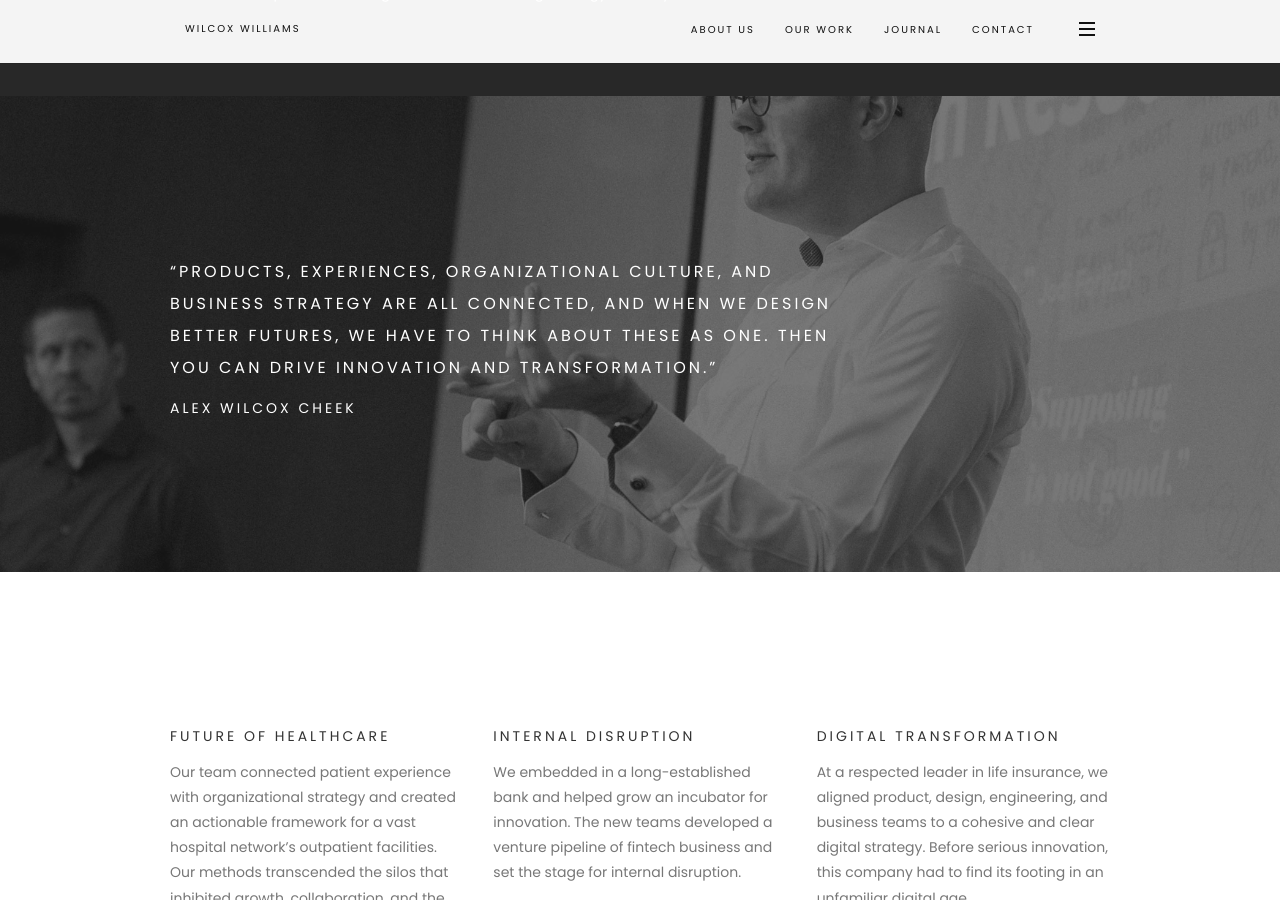
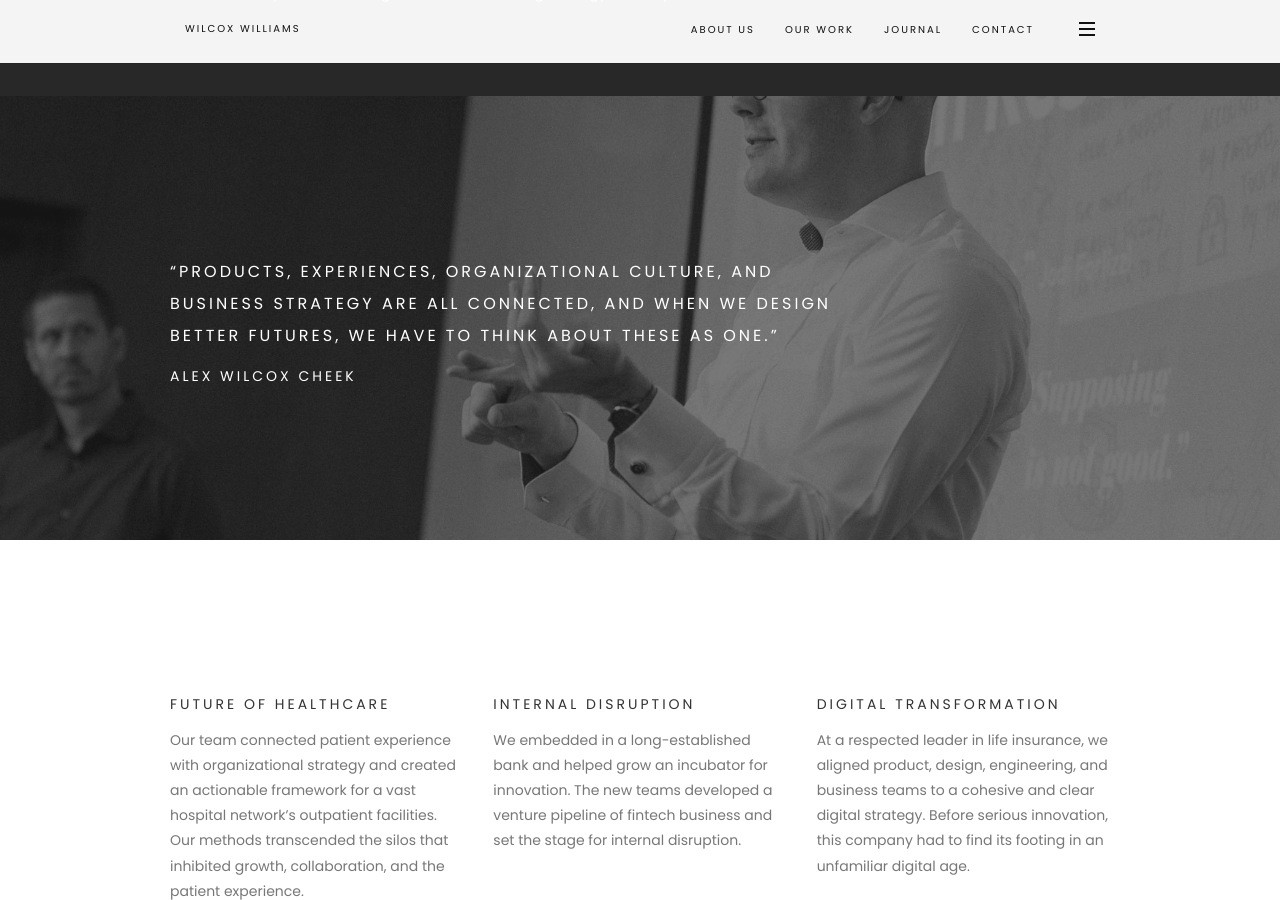
Before and after one commit to rwcstudio/wilcoxwilliams.github.io, a Jekyll site: the page built from work.html, in a window 1280 px wide and 900 px high, scrolled down 841 px. Built offline with Jekyll 4.4.1, drawn with Linux system fonts in a browser that asks for light colours.

Commit message:
Update work.html

```diff
--- a/work.html
+++ b/work.html
@@ -57,7 +57,7 @@ Collaboration Across Silos
 <!-- MODULE TITLE -->
 <div class="row">
 <div class="col-sm-12 col-md-9">
-<h3 class="font-alt">“Products, experiences, organizational culture, and business strategy are all connected, and when we design better futures, we have to think about these as one. Then you can drive innovation and transformation.”</h3><h4 class="font-alt">Alex Wilcox Cheek</h4>
+<h3 class="font-alt">“Products, experiences, organizational culture, and business strategy are all connected, and when we design better futures, we have to think about these as one.”</h3><h4 class="font-alt">Alex Wilcox Cheek</h4>
 </div>
 </div>
 <!-- /MODULE TITLE -->
```
